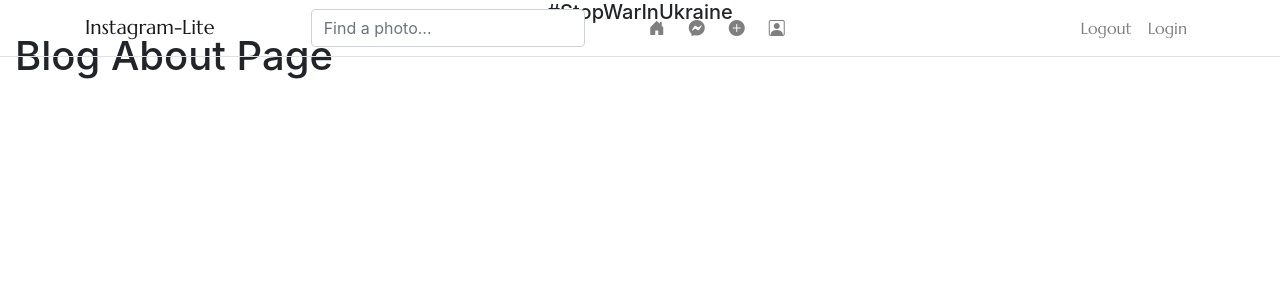
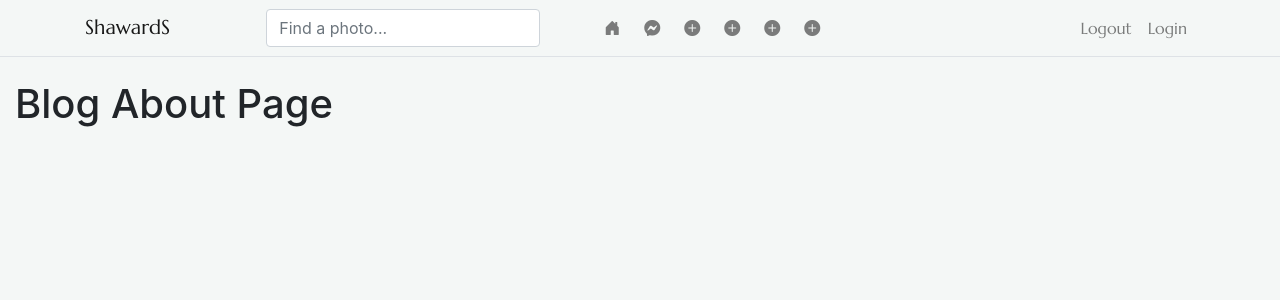
Before and after one commit to ShaviyaVictor/ShawardS, a Django app: page /about/ in a window 1280 px wide. Shown: the top 300 px of the page. Run offline with Django 4.2, Linux system fonts and the light colour scheme; some libraries are stand-ins or nearby versions.

Commit message:
Style the body and give a background color

```diff
--- a/blog/static/blog/main.css
+++ b/blog/static/blog/main.css
@@ -9,6 +9,10 @@ font-family: 'Marcellus', serif; */
 @import url('https://fonts.googleapis.com/css2?family=Marcellus&display=swap');
 
 
+body {
+  background: #F4F7F6;
+  margin-top: 5rem;
+}
 
 h1, h2, h3, h4, h5, h6 {
   font-family: 'Old Standard TT',
--- a/blog/templates/blog/base.html
+++ b/blog/templates/blog/base.html
@@ -34,19 +34,19 @@
   <body>
 
 
+
+    {% block header %}
     <!-- Start of the Navbar section -->
+
+
+    <div class="container-fluid">
+
       <header class="site-header">
-
-      <div class="nav justify-content-center">
-        <h5>
-          #StopWarInUkraine
-        </h5>
-      </div>
 
         <nav class="navbar navbar-expand-md navbar-light bg-steel fixed-top border-bottom">
           <div class="container">
             <a class="navbar-brand mr-5" href="{% url 'blog-home' %}">
-            Instagram-Lite
+              ShawardS
             </a>
             <button class="navbar-toggler" type="button" data-toggle="collapse" data-target="#navbarToggle" aria-controls="navbarToggle" aria-expanded="false" aria-label="Toggle navigation">
             <span class="navbar-toggler-icon"></span>
@@ -59,14 +59,20 @@
                 <a class="nav-item nav-link" href="{% url 'blog-home' %}">
                   <i class="bi bi-house-door-fill icons ml-2"></i>
                 </a>
-              <a class="nav-item nav-link" href="{% url 'blog-messenger' %}">
+                <a class="nav-item nav-link" href="{% url 'blog-collection' %}">
                   <i class="bi bi-messenger icons ml-2"></i>
                 </a>
-              <a class="nav-item nav-link" href="{% url 'post-create' %}">
+                <a class="nav-item nav-link" href="{% url 'blog-talent' %}">
                   <i class="bi bi-plus-circle-fill icons ml-2"></i>
                 </a>
-              <a class="nav-item nav-link" href="{% url 'profile' %}">
-                <i class="bi bi-person-square icons ml-2"></i>
+                <a class="nav-item nav-link" href="{% url 'blog-blog' %}">
+                  <i class="bi bi-plus-circle-fill icons ml-2"></i>
+                </a>
+                <a class="nav-item nav-link" href="{% url 'blog-about' %}">
+                  <i class="bi bi-plus-circle-fill icons ml-2"></i>
+                </a>
+                <a class="nav-item nav-link" href="{% url 'blog-contact' %}">
+                  <i class="bi bi-plus-circle-fill icons ml-2"></i>
                 </a>
               </div>
 
@@ -76,11 +82,11 @@
 
 
 
-              <a class="nav-item nav-link" href="{% url 'logout' %}">Logout</a>
+                <a class="nav-item nav-link" href="#">Logout</a>
 
 
 
-              <a class="nav-item nav-link" href="{% url 'login' %}">Login</a>
+                <a class="nav-item nav-link" href="#">Login</a>
               </div>
 
 
@@ -89,6 +95,11 @@
         </nav>
 
       </header>
+
+    </div>
+
+
+    {% endblock %}
     <!-- End of the NavBar -->
 
 
@@ -100,11 +111,22 @@
 
           {% block content %}
 
+
+
           {% endblock %}
 
         </div>
       </div>
     </main>
+
+
+
+
+    {% block footer %}
+
+
+
+    {% endblock %}
 
 
 
--- a/blog/urls.py
+++ b/blog/urls.py
@@ -5,7 +5,7 @@ from . import views
 
 urlpatterns = [
     path('', views.home, name='blog-home'),
-    path('collection/', views.collection, name='blog-collections'),
+    path('collection/', views.collection, name='blog-collection'),
     path('talent/', views.talent, name='blog-talent'),
     path('blog/', views.blog, name='blog-blog'),
     path('about/', views.about, name='blog-about'),
```
Lines whose indentation alone changed are shown as unchanged.
